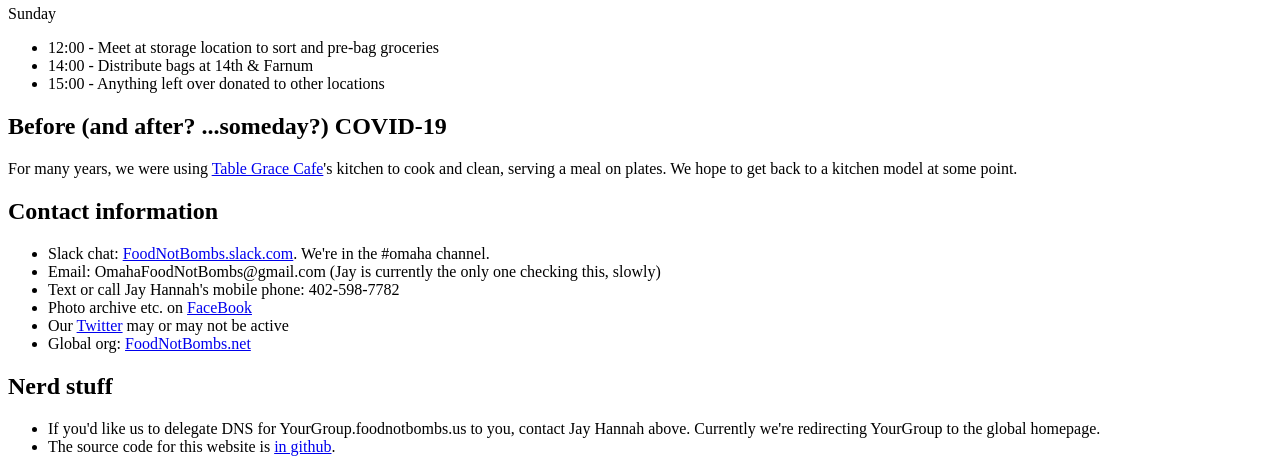
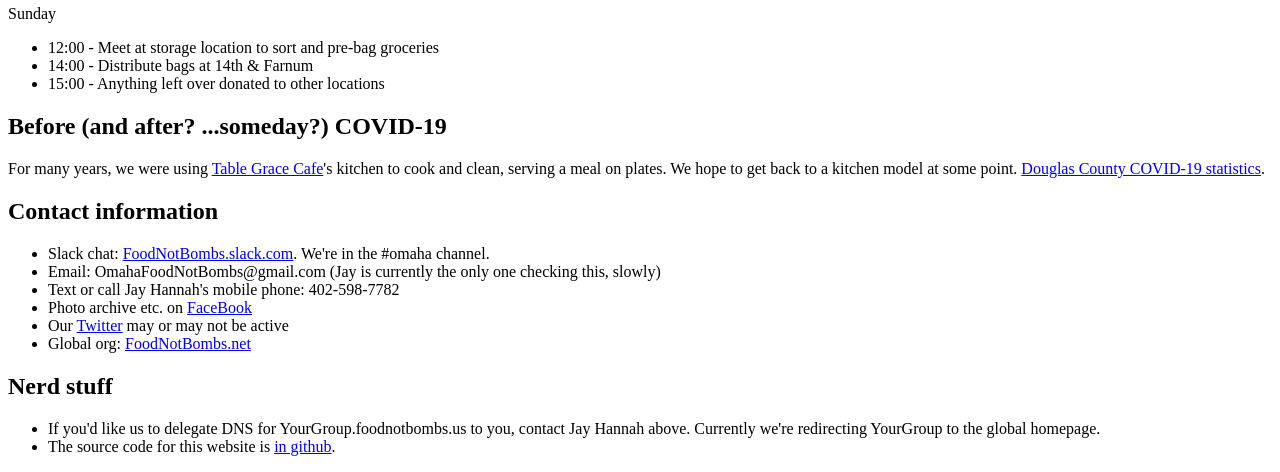
Before and after one commit to jhannah-netlify/omaha.foodnotbombs.us, a plain HTML site: page index.html in a window 1280 px wide. Shown: the part 388-860 px from the top of the page. Drawn offline with Linux system fonts and the light colour scheme.

Commit message:
Added link to Douglas County covid stats.

```diff
--- a/index.html
+++ b/index.html
@@ -51,6 +51,7 @@
 For many years, we were using <a href="https://tablegracecafe.com/">Table Grace Cafe</a>'s
 kitchen to cook and clean, serving a meal on plates.
 We hope to get back to a kitchen model at some point.
+<a href="https://experience.arcgis.com/experience/1205c60366ba43719a59225ec62e31b5/page/page_17/">Douglas County COVID-19 statistics</a>.
 </p>
 
 
```
